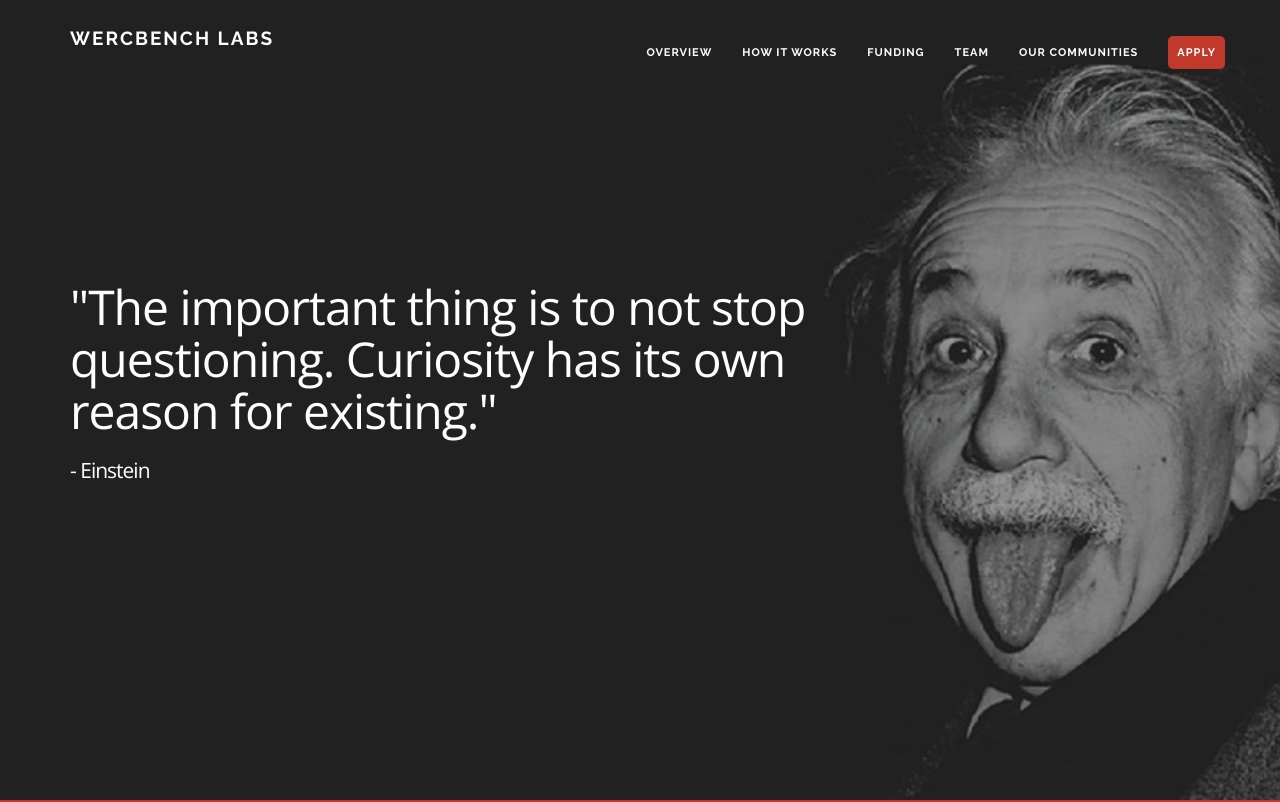
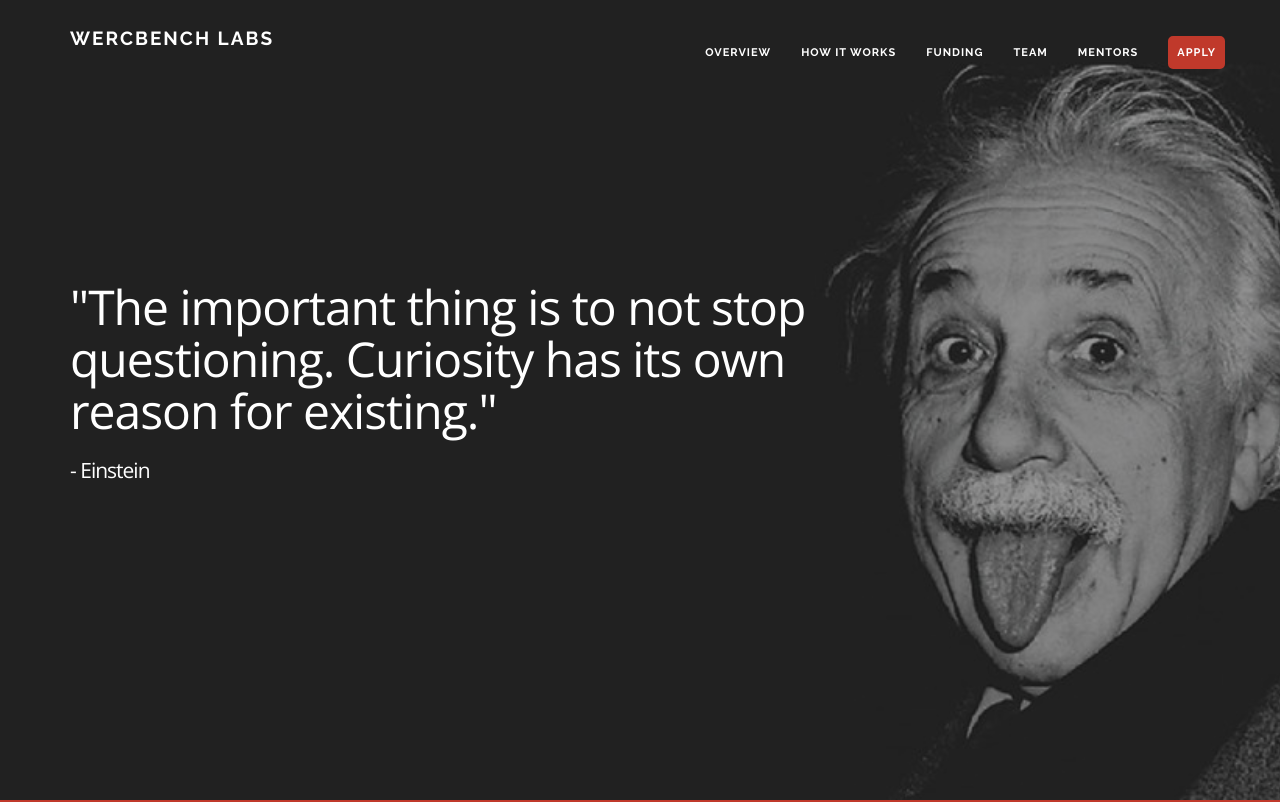
Before and after one commit to mwerc/mwerc.github.io, a plain HTML site: page communities.html in a window 1280 px wide. Shown: the top 802 px of the page. Drawn offline with nearby package versions, Linux system fonts and the light colour scheme; no server answers.

Commit message:
nav bar change - mentors

```diff
--- a/communities.html
+++ b/communities.html
@@ -107,7 +107,7 @@
                                     <li><a href="index.html" title="">How it Works</a></li>
                                     <li><a href="index.html" title="">Funding</a></li>
                                     <li><a href="index.html" title="">Team</a></li>
-                                    <li><a href="communities.html" title="Communities">Our Communities</a></li>
+                                    <li><a href="communities.html" title="Communities">Mentors</a></li>
                                     <li><a class="btn btn-nav btn-color" href="https://www.f6s.com/wercbenchlabsaccelerator#/apply">Apply</a></li>
                                 </ul>
                             </div><!-- /End Navbar-Collapse -->
```
Also changed, not shown: index.html (+1 -1 lines).
